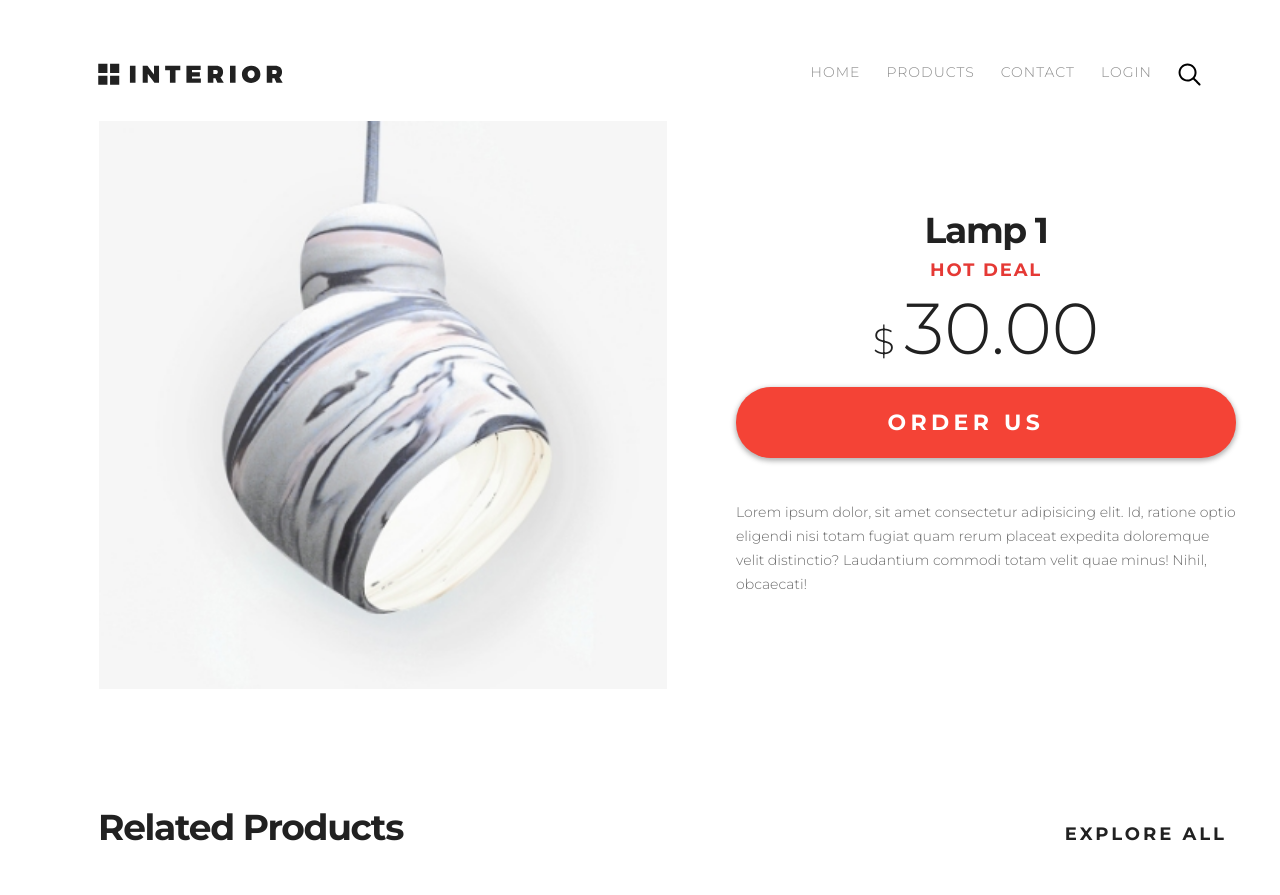
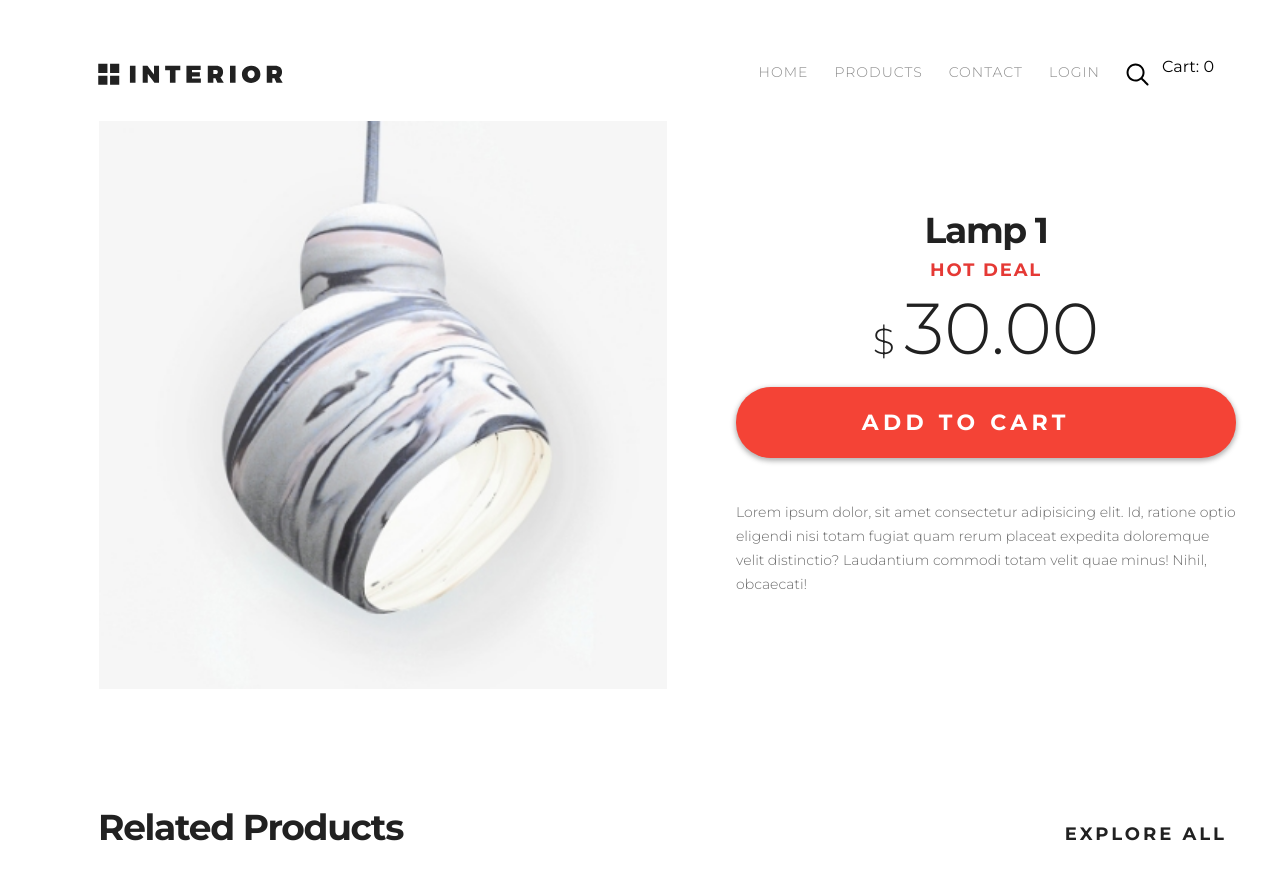
Before and after one commit to machine23/web-shop, a Django app: page /details/2 in a window 1280 px wide; the page is wider, and only the part inside the window is pictured. Shown: the top 895 px of that part. Run offline with Django 3.2, Linux system fonts and the light colour scheme; data comes from the database, SQL or seed files in the repository; both versions use the stored data as it was after the commit; some web fonts are replaced.

Commit message:
Create cart adding

```diff
--- a/account/views.py
+++ b/account/views.py
@@ -36,7 +36,6 @@ def update_profile(request):
         user_form = UserForm(request.POST, instance=request.user)
         profile_form = ProfileForm(request.POST, instance=request.user.profile, files=request.FILES)
         if user_form.is_valid() and profile_form.is_valid():
-            print(" ***************************** profile ********************************")
             user_form.save()
             profile_form.save()
             return redirect('account:update_profile')
--- /dev/null
+++ b/cart/context_processors.py
@@ -0,0 +1,9 @@
+from .models import Cart
+
+
+def cart(request):
+    cart = []
+    if request.user.is_authenticated:
+        cart = Cart.objects.filter(user=request.user)
+
+    return {'cart': cart}
--- /dev/null
+++ b/cart/urls.py
@@ -0,0 +1,10 @@
+from django.urls import path
+
+from . import views
+
+
+app_name = 'cart'
+urlpatterns = [
+    path('add/<int:product_id>', views.cart_add, name='cart_add'),
+    path('remove/', views.cart_remove, name='cart_remove'),
+]
--- a/mainapp/models.py
+++ b/mainapp/models.py
@@ -1,4 +1,5 @@
 from django.db import models
+from django.urls import reverse
 
 
 class Category(models.Model):
@@ -23,3 +24,6 @@ class Product(models.Model):
 
     def __str__(self):
         return '{}(id:{})'.format(self.name, self.id)
+
+    def get_absolute_url(self):
+        return reverse('shop:details', args=[str(self.id)])
--- a/mainapp/templates/mainapp/details.html
+++ b/mainapp/templates/mainapp/details.html
@@ -19,7 +19,7 @@ Interion Shop
                     <h2 class="title mid-title">{{ product.name }}</h2>
                     <h3 class="tag tag-red">Hot Deal</h3>
                     <p class="price">$ <span class="price__val">{{ product.price }}</span></p>
-                    <a href="#" class="btn btn-buy">Order us</a>
+                    <a href="{% url 'cart:cart_add' product.pk %}" class="btn btn-buy">Add to cart</a>
                     <p class="details">{{ product.description|linebreaksbr }}</p>
                 </div>
             </div>
--- a/templates/main_menu.html
+++ b/templates/main_menu.html
@@ -39,5 +39,8 @@
                 <img src="{% static 'img/search.svg' %}" alt="search" title="Search">
             </a>
         </li>
+        <li>
+            Cart: {{ cart.0.get_total_quantity|default:0 }}
+        </li>
     </ul>
 </nav>
--- a/webshop/settings.py
+++ b/webshop/settings.py
@@ -68,6 +68,7 @@ TEMPLATES = [
                 'django.template.context_processors.request',
                 'django.contrib.auth.context_processors.auth',
                 'django.contrib.messages.context_processors.messages',
+                'cart.context_processors.cart',
             ],
         },
     },
--- a/webshop/urls.py
+++ b/webshop/urls.py
@@ -22,6 +22,7 @@ urlpatterns = [
     path('admin/', admin.site.urls),
     path('', include('mainapp.urls', namespace='shop')),
     path('account/', include('account.urls', namespace='account')),
+    path('cart/', include('cart.urls', namespace='cart')),
 ]
 
 if settings.DEBUG:
```
Also changed, not shown: cart/models.py (+8 -2 lines), cart/views.py (+24 -2 lines), cart/migrations/0001_initial.py (added), db.sqlite3.
